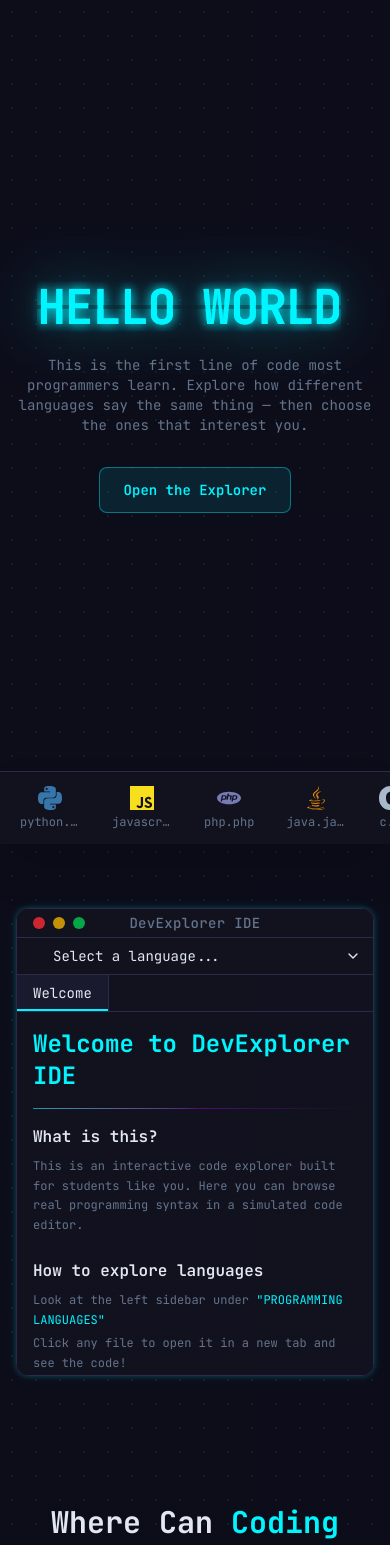
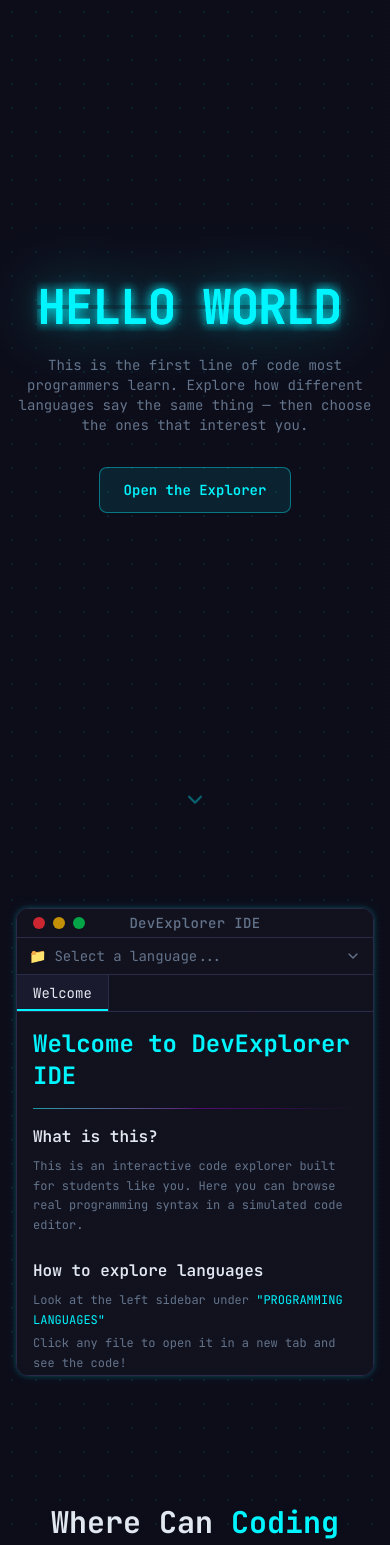
Before and after one commit to kenth-dev/DevExplorer, a React (Vite) app: page / in a window 390 px wide. Shown: the top 1545 px of the page. Built offline with nearby package versions, Linux system fonts and the light colour scheme.

Commit message:
refactor: streamline Sidebar component layout and improve file list styling

```diff
--- a/src/components/IDE/IDE.tsx
+++ b/src/components/IDE/IDE.tsx
@@ -50,7 +50,7 @@ export default function IDE() {
         <div ref={dropdownRef} className="md:hidden border-b border-border bg-surface px-3 py-2 relative" onKeyDown={handleDropdownKeyDown}>
           <button
             onClick={() => setMobileDropdownOpen(!mobileDropdownOpen)}
-            className="flex items-center justify-between w-full text-sm font-mono text-text-primary hover:text-text-primary transition-colors cursor-pointer focus-visible:outline-none focus-visible:ring-1 focus-visible:ring-accent-cyan rounded"
+            className="flex items-center justify-between w-full text-sm font-mono text-text-muted hover:text-text-primary transition-colors cursor-pointer focus-visible:outline-none focus-visible:ring-1 focus-visible:ring-accent-cyan rounded"
             aria-label="Select a programming language"
             aria-expanded={mobileDropdownOpen}
           >
@@ -62,8 +62,7 @@ export default function IDE() {
                 </>
               ) : (
                 <>
-                  <span className="w-4 h-4 inline-block" />
-                  Select a language...
+                  <span role="img" aria-label="Folder">📁</span> Select a language...
                 </>
               )}
             </span>
@@ -75,7 +74,7 @@ export default function IDE() {
           </button>
 
           {mobileDropdownOpen && (
-            <div className="absolute top-full left-0 right-0 z-20 bg-surface-elevated border border-border rounded-b-lg shadow-xl max-h-64 overflow-y-auto">
+            <div className="absolute top-full left-0 right-0 z-20 bg-surface-elevated border border-border rounded-b-lg shadow-xl max-h-64 overflow-y-auto scrollbar scrollbar-thumb-accent-cyan scrollbar-track-surface">
               {languages.map((lang) => {
                 return (
                   <button
@@ -106,7 +105,9 @@ export default function IDE() {
               onSwitchTab={switchTab}
               onCloseTab={closeTab}
             />
-            <Editor activeTabId={activeTabId} />
+            <div className="flex-1 min-h-0 overflow-y-auto scrollbar scrollbar-thumb-accent-cyan scrollbar-track-surface">
+              <Editor activeTabId={activeTabId} />
+            </div>
           </div>
         </div>
 
--- a/src/components/IDE/Sidebar.tsx
+++ b/src/components/IDE/Sidebar.tsx
@@ -12,13 +12,12 @@ export default function Sidebar({ activeFileId, onFileClick }: SidebarProps) {
   const [folderOpen, setFolderOpen] = useState(true);
 
   return (
-    <>
-      {/* Desktop sidebar */}
     <aside className="hidden md:flex flex-col w-56 bg-surface border-r border-border shrink-0 overflow-y-auto">
       {/* Header */}
       <div className="px-4 py-3 text-xs font-semibold text-text-muted uppercase tracking-wider">
         Explorer
       </div>
+
       {/* Folder toggle */}
       <button
         onClick={() => setFolderOpen((o) => !o)}
@@ -32,11 +31,13 @@ export default function Sidebar({ activeFileId, onFileClick }: SidebarProps) {
           : <FolderClosed className="w-4 h-4 shrink-0 text-accent-cyan" />}
         <span className="flex-1 text-left">Programming Languages</span>
       </button>
+
       {/* File list */}
       {folderOpen && (
         <nav className="flex-1 py-1" aria-label="File explorer">
           {languages.map((lang) => {
             const isActive = lang.id === activeFileId;
+
             return (
               <button
                 key={lang.id}
@@ -56,30 +57,5 @@ export default function Sidebar({ activeFileId, onFileClick }: SidebarProps) {
         </nav>
       )}
     </aside>
-
-      {/* Mobile language select slider — always visible at bottom */}
-      <div className="fixed md:hidden bottom-0 left-0 right-0 z-40 bg-surface border-t border-border shadow-2xl">
-        <div className="flex overflow-x-auto gap-2 px-2 py-2 scrollbar-hide">
-          {languages.map((lang) => {
-            const isActive = lang.id === activeFileId;
-            return (
-              <button
-                key={lang.id}
-                onClick={() => onFileClick(lang.id)}
-                className={`flex flex-col items-center px-3 py-1.5 rounded-lg font-mono text-xs transition-all duration-150 cursor-pointer focus-visible:outline-none focus-visible:ring-1 focus-visible:ring-accent-cyan focus-visible:ring-inset ${
-                  isActive
-                    ? 'bg-surface-elevated text-text-primary shadow-md'
-                    : 'text-text-muted hover:bg-surface-elevated/40 hover:text-text-primary'
-                }`}
-                title={lang.filename}
-              >
-                <LanguageIcon languageId={lang.id} className="w-6 h-6 mb-1" />
-                <span className="truncate max-w-[60px]">{lang.filename}</span>
-              </button>
-            );
-          })}
-        </div>
-      </div>
-    </>
   );
 }
```
Lines whose indentation alone changed are shown as unchanged.
